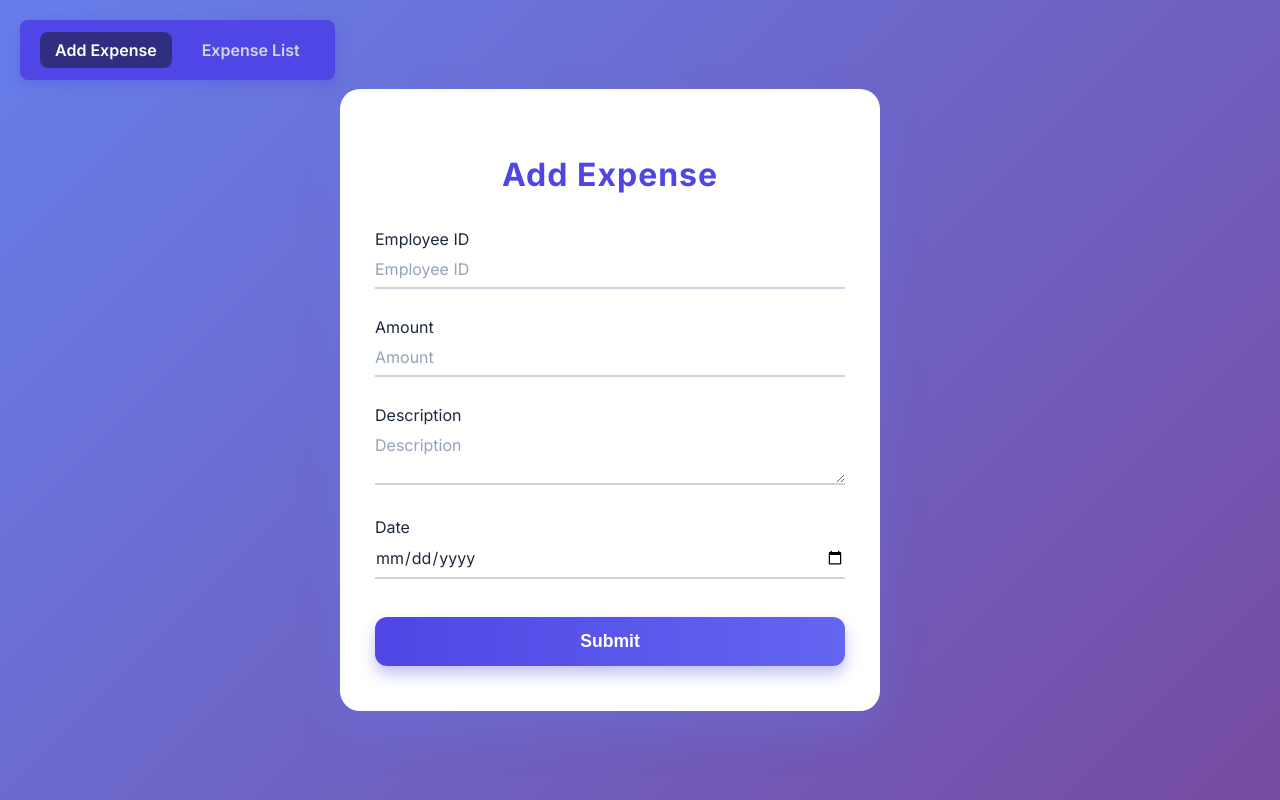
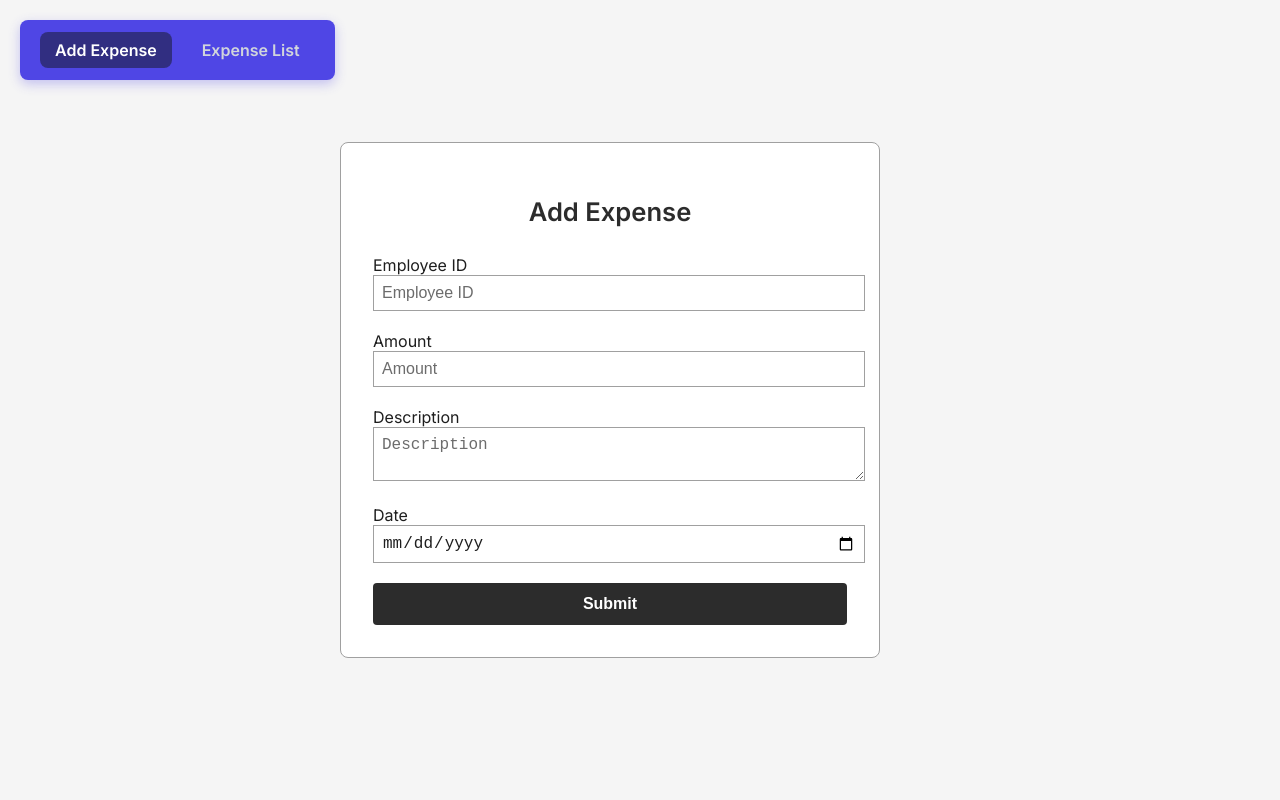
Before and after one commit to Pragalya03/my-reimbursement-portal, a React (Create React App) app in the folder reactapp/: page / in a window 1280 px wide. Built offline with nearby package versions, Linux system fonts and the light colour scheme.

Commit message:
Update ExpenseForm.css

```diff
--- a/reactapp/src/components/ExpenseForm.css
+++ b/reactapp/src/components/ExpenseForm.css
@@ -1,76 +1,18 @@
-/*body {
-  background-color: #f5f6f8;
-  font-family: Arial, sans-serif;
-  margin: 0;
-  padding: 0;
+:root {
+  --color-bg: #F5F5F5;
+  --color-card: #FFFFFF;
+  --color-text: #1E1E1E;
+  --color-text-secondary: #6C6C6C;
+  --color-primary: #2C2C2C;
+  --color-border: #A0A0A0;
+
+  --status-approved: #8A7F63;
+  --status-pending: #C2B9A3;
+  --status-rejected: #A55B5B;
 }
 
-.expense-form {
-  background: #fff;
-  max-width: 600px;
-  margin: 40px auto;
-  padding: 25px;
-  border-radius: 12px;
-  box-shadow: 0 4px 12px rgba(0, 0, 0, 0.05);
-}
-
-.page-title {
-  text-align: center;
-  font-size: 1.8rem;
-  font-weight: bold;
-  margin-bottom: 15px;
-  color: #3b82f6;
-}
-
-.expense-form h2 {
-  text-align: center;
-  margin-bottom: 20px;
-  font-size: 1.4rem;
-  font-weight: bold;
-  color: #333;
-}
-
-.expense-form input,
-.expense-form textarea,
-.expense-form button {
-  width: 100%;
-  padding: 10px;
-  margin-bottom: 15px;
-  border: 1px solid #ccc;
-  border-radius: 6px;
-  font-size: 0.95rem;
-}
-
-.expense-form textarea {
-  resize: vertical;
-}
-
-.expense-form button {
-  background-color: #3b82f6;
-  color: white;
-  border: none;
-  cursor: pointer;
-  font-weight: bold;
-}
-
-.expense-form button:hover {
-  background-color: #2563eb;
-}
-
-.error {
-  color: red;
-  font-size: 0.9rem;
-}
-
-.success {
-  color: green;
-  font-size: 0.9rem;
-}
-*/
-@import url('https://fonts.googleapis.com/css2?family=Inter:wght@400;600;700&display=swap');
-
 body {
-  background: linear-gradient(135deg, #667eea 0%, #764ba2 100%);
+  background: var(--color-bg);
   font-family: 'Inter', sans-serif;
   margin: 0;
   padding: 0;
@@ -81,137 +23,80 @@ body {
 }
 
 .expense-form {
-  background: #fff;
+  background: var(--color-card);
   max-width: 600px;
   width: 90%;
-  padding: 40px 35px 45px;
-  border-radius: 20px;
-  box-shadow: 0 20px 40px rgba(102, 126, 234, 0.3);
+  padding: 32px;
+  border-radius: 8px;
+  border: 1px solid var(--color-border);
   box-sizing: border-box;
-  color: #1e293b;
-  position: relative;
-}
-
-.page-title {
-  text-align: center;
-  font-size: 1.8rem;
-  font-weight: 700;
-  margin-bottom: 35px;
-  color: #4f46e5;
-  letter-spacing: 1px;
+  color: var(--color-text);
 }
 
 .expense-form h2 {
   text-align: center;
-  margin-bottom: 35px;
-  font-size: 2rem;
-  font-weight: 700;
-  color: #4f46e5;
-  letter-spacing: 1px;
+  margin-bottom: 28px;
+  font-size: 1.6rem;
+  font-weight: 600;
+  color: var(--color-primary);
 }
 
 .expense-form input,
 .expense-form textarea {
   width: 100%;
-  padding: 10px 0 8px;
-  border: none;
-  border-bottom: 2px solid #cbd5e1;
+  padding: 8px;
+  border: 1px solid var(--color-border);
   font-size: 1rem;
-  font-family: inherit;
-  color: #1e293b;
-  background: transparent;
-  transition: border-color 0.3s ease;
-  resize: vertical;
-  box-sizing: border-box;
-  outline-offset: 2px;
-  margin-bottom: 28px;
+  background: #fff;
+  margin-bottom: 20px;
+  color: var(--color-text);
 }
 
 .expense-form input::placeholder,
 .expense-form textarea::placeholder {
-  color: #94a3b8;
+  color: var(--color-text-secondary);
 }
 
 .expense-form input:focus,
 .expense-form textarea:focus {
-  border-bottom-color: #6366f1;
+  border-color: var(--color-primary);
   outline: none;
 }
 
 .expense-form button {
   width: 100%;
-  padding: 14px 0;
-  background: linear-gradient(90deg, #4f46e5, #6366f1);
+  padding: 12px 0;
+  background: var(--color-primary);
   border: none;
-  border-radius: 12px;
+  border-radius: 4px;
   color: white;
-  font-weight: 700;
-  font-size: 1.1rem;
+  font-weight: 600;
+  font-size: 1rem;
   cursor: pointer;
-  box-shadow: 0 8px 15px rgba(99, 102, 241, 0.4);
-  transition: background 0.3s ease, box-shadow 0.3s ease;
-  margin-top: 10px;
 }
 
 .expense-form button:hover {
-  background: linear-gradient(90deg, #4338ca, #4f46e5);
-  box-shadow: 0 12px 20px rgba(79, 70, 229, 0.6);
+  background: #3A3A3A;
 }
 
 .error {
-  background: #fee2e2;
-  border: 1px solid #fca5a5;
-  color: #b91c1c;
-  padding: 10px 12px;
-  border-radius: 10px;
-  margin-bottom: 20px;
-  font-weight: 600;
+  background: #f8dada;
+  border: 1px solid #e0a4a4;
+  color: var(--status-rejected);
+  padding: 8px;
+  border-radius: 4px;
+  margin-bottom: 16px;
+  font-weight: 500;
   text-align: center;
-  letter-spacing: 0.02em;
 }
 
 .success {
-  background: #d1fae5;
-  border: 1px solid #34d399;
-  color: #065f46;
-  padding: 10px 12px;
-  border-radius: 10px;
-  margin-bottom: 20px;
-  font-weight: 600;
+  background: #e5e2db;
+  border: 1px solid var(--status-approved);
+  color: var(--status-approved);
+  padding: 8px;
+  border-radius: 4px;
+  margin-bottom: 16px;
+  font-weight: 500;
   text-align: center;
-  letter-spacing: 0.02em;
 }
-
-/* Optional back button styling like first example */
-.back-btn {
-  position: fixed;
-  top: 25px;
-  left: 25px;
-  padding: 10px 18px;
-  background: white;
-  color: #4f46e5;
-  font-weight: 700;
-  font-size: 1rem;
-  border-radius: 14px;
-  border: 2px solid #4f46e5;
-  cursor: pointer;
-  box-shadow: 0 4px 12px rgba(79, 70, 229, 0.3);
-  transition: background 0.3s ease, color 0.3s ease;
-  user-select: none;
-  display: flex;
-  align-items: center;
-  gap: 6px;
-}
-
-.back-btn:hover {
-  background: #4f46e5;
-  color: white;
-  box-shadow: 0 6px 16px rgba(79, 70, 229, 0.6);
-}
-
-.back-btn::before {
-  content: "←";
-  font-weight: 700;
-  font-size: 1.2rem;
-  line-height: 0;
-}
```
